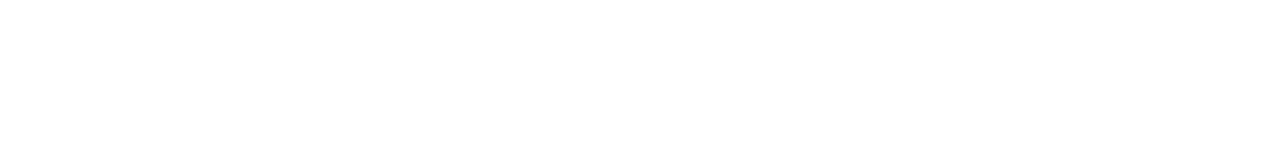
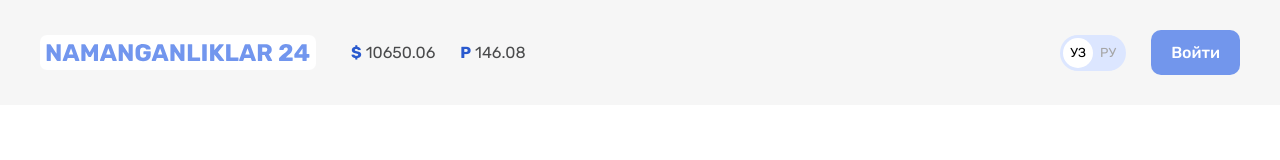
Before and after one commit to Baxtibay/N24, a plain HTML site: page index.html in a window 1280 px wide. Drawn offline with Linux system fonts and the light colour scheme.

Commit message:
Add site-header-top without search form

```diff
--- a/css/style.css
+++ b/css/style.css
@@ -30,6 +30,33 @@ img {
 }
 
 
+/* BUTTON  */
+.button {
+  display: inline-block;
+  padding: 13px 20px;
+  border-radius: 10px;
+  font-size: 16px;
+  font-weight: 500;
+  line-height: normal;
+  text-decoration: none;
+  text-align: center;
+  cursor: pointer;
+}
+
+.button-primary {
+  background-color: #7296ec;
+  color: #fff;
+}
+
+.button-primary:hover {
+  opacity: 0.8;
+}
+
+.button-primary:active {
+  opacity: 0.6;
+}
+
+
 /* CONTAINER  */
 .container {
   width: 100%;
@@ -39,3 +66,87 @@ img {
   padding-left: 20px;
   padding-right: 20px;
 }
+
+
+/* SITE-HEADER  */
+.site-header {
+}
+
+
+/* SITE-HEADER-TOP  */
+.site-header-top {
+  padding-top: 30px;
+  padding-bottom: 30px;
+  background-color: #f6f6f6;
+}
+.site-header-top-container {
+  display: flex;
+  align-items: center;
+}
+
+.container {
+}
+.site-header-logo {
+  display: flex;
+  padding: 8px 6px;
+  margin-right: 35px;
+  border-radius: 7px;
+  background-color: #fff;
+}
+
+.site-header-logo:hover {
+  opacity: 0.8;
+}
+
+.site-header-logo:active {
+  opacity: 0.6;
+}
+
+
+/* CURRENCY-RATES */
+.currency-rates {
+  display: flex;
+  align-items: center;
+  margin: 0;
+  padding: 0;
+  margin-right: auto;
+  list-style: none;
+}
+
+.currency-rates-item:not(:last-child) {
+  margin-right: 25px;
+}
+
+.currency-rates-type {
+  color: #2959ce;
+}
+
+
+/* LANG-TOGGLE  */
+.lang-toggle {
+  display: flex;
+  padding: 3px;
+  margin-right: 25px;
+  border-radius: 39px;
+  background-color: #dce6ff;
+}
+
+.lang-toggle-link {
+  width: 30px;
+  height: 30px;
+  border-radius: 50%;
+  color: #a6a6a6;
+  text-align: center;
+  line-height: 30px;
+  font-size: 13px;
+  text-decoration: none;
+}
+
+.lang-toggle-link-active {
+  background-color: #fff;
+  color: #000;
+}
+.button {
+}
+.button-primary {
+}
--- a/index.html
+++ b/index.html
@@ -18,6 +18,42 @@
 <body>
 
 
+  <!-- SITE-HEADER  -->
+  <header class="site-header">
+    <!-- SITE-HEADER-TOP  -->
+    <div class="site-header-top">
+      <div class="site-header-top-container container">
+        <!-- SITE-HEADER-LOGO  -->
+        <a class="site-header-logo" href="index.html">
+          <img class="site-header-logo-img" src="img/logo-purple.svg" alt="N24 logo" width="264" height="28">
+        </a>
+
+          <!-- CURRENCY-RATES  -->
+        <ul class="currency-rates">
+          <li class="currency-rates-item">
+            <b class="currency-rates-type">$</b>
+            <span class="currency-rates-value">10650.06</span>
+          </li>
+          <li class="currency-rates-item">
+            <b class="currency-rates-type">P</b>
+            <span class="currency-rates-value">146.08</span>
+          </li>
+        </ul>
+
+        <!-- GLOBAL-SEARCH-FORM  -->
+
+        <!-- LANG-TOGGLE  -->
+        <div class="lang-toggle">
+          <a class="lang-toggle-link lang-toggle-link-active" href="index.html">УЗ</a>
+          <a class="lang-toggle-link" href="index.html/ru">РУ</a>
+        </div>
+
+        <!-- SITE-HEADER-AUTH  -->
+        <a class="button button-primary" href="#">Войти</a>
+      </div>
+    </div>
+  </header>
+
   <script src="js/main.js"></script>
 </body>
 </html>
```
Also changed, not shown: img/logo-purple.svg (added).
